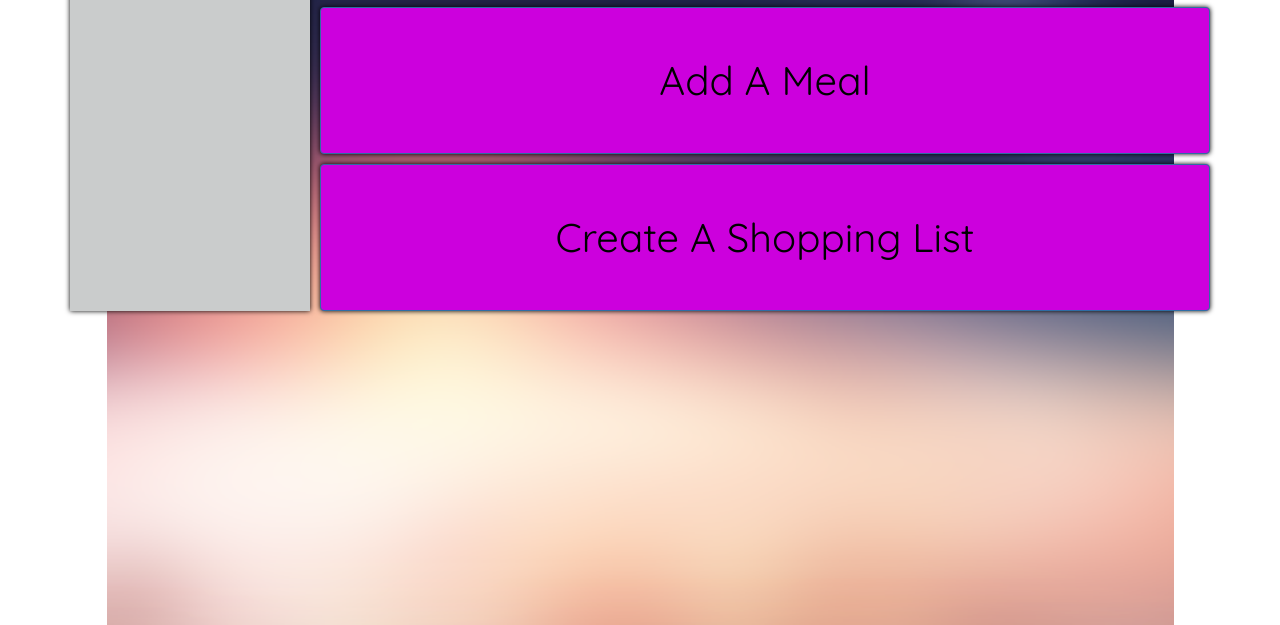
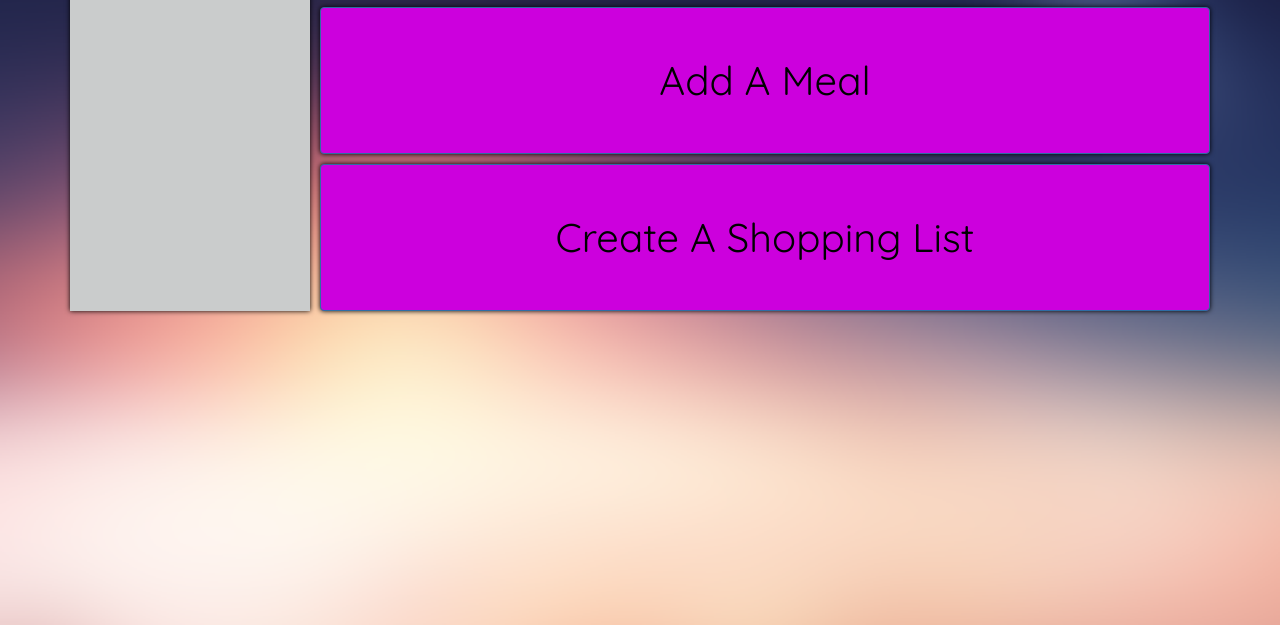
Before and after one commit to jacobc1204/shoplist_app, a plain HTML site: page index.html in a window 1280 px wide. Shown: the part 175-800 px from the top of the page. Drawn offline with nearby package versions, Linux system fonts and the light colour scheme.

Commit message:
a;lsdkfj

```diff
--- a/index.html
+++ b/index.html
@@ -58,7 +58,8 @@
   body {
     font-family: Quicksand;
     background: url(15.png) no-repeat center center fixed;
-    background-size: contain;
+    background-size: cover;
+    background-attachment: fixed;
     margin: 2%;
   }
 
```
